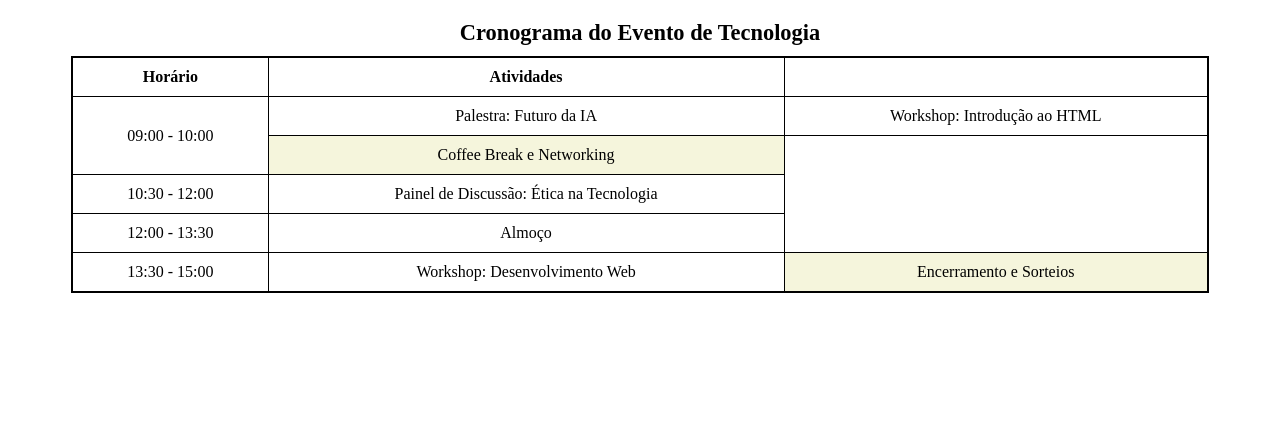
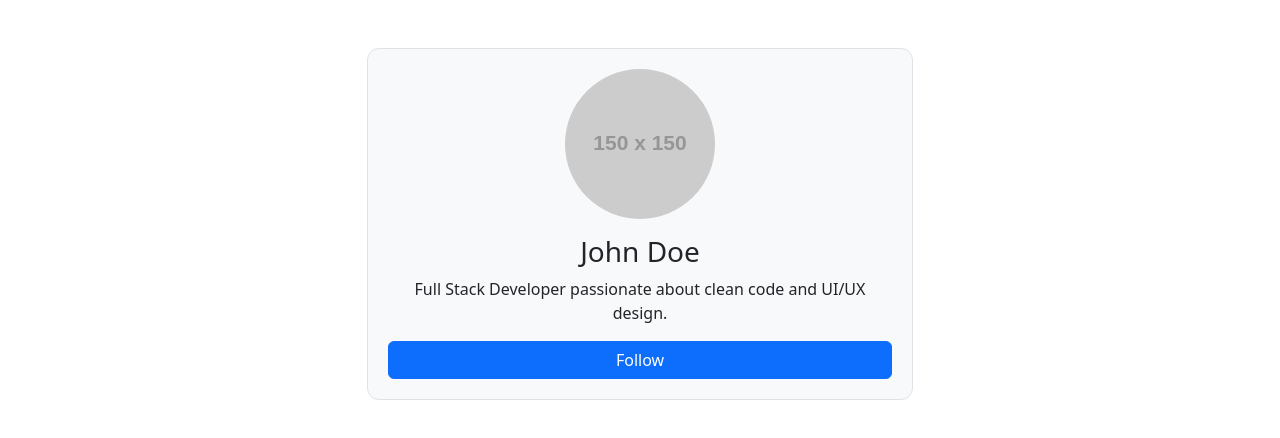
Before and after one commit to webtech-journey/teste-etapa-4-ArthurCRodrigues, a plain HTML site: page index.html in a window 1280 px wide. Drawn offline with nearby package versions, Linux system fonts and the light colour scheme; placeholder pictures from the web are drawn by us.

Commit message:
Update index.html

```diff
--- a/index.html
+++ b/index.html
@@ -1,66 +1,53 @@
 <!DOCTYPE html>
-<html lang="pt-BR">
+<html lang="en">
 <head>
-  <meta charset="UTF-8">
-  <title>Cronograma do Evento</title>
+  <meta charset="UTF-8" />
+  <meta name="viewport" content="width=device-width, initial-scale=1.0" />
+  <title>Profile Card</title>
+
+  <!-- Bootstrap CSS -->
+  <link
+    rel="stylesheet"
+    href="https://cdn.jsdelivr.net/npm/bootstrap@5.3.0/dist/css/bootstrap.min.css"
+  />
+
   <style>
-    table {
-      border: 2px solid #000;
-      border-collapse: collapse;
-      width: 90%;
-      margin: 20px auto;
+    .card-custom {
+      background-color: #f8f9fa;
+      border: 1px solid #dee2e6;
+      padding: 20px;
+      border-radius: 12px;
     }
 
-    th, td {
-      border: 1px solid #000;
-      padding: 10px;
-      text-align: center;
-    }
-
-    caption {
-      font-weight: bold;
-      font-size: 1.4em;
-      margin-bottom: 10px;
-    }
-
-    .destaque {
-      background-color: #f5f5dc;
+    .btn:hover {
+      background-color: #0056b3;
+      color: white;
     }
   </style>
 </head>
 <body>
+  <div class="container mt-5">
+    <div class="row justify-content-center">
+      <div class="col-md-6 d-flex justify-content-center">
+        <div class="card card-custom text-center">
+          <img
+            src="https://via.placeholder.com/150"
+            class="rounded-circle mx-auto mb-3"
+            alt="User profile picture"
+            width="150"
+            height="150"
+          />
+          <h3>John Doe</h3>
+          <p>Full Stack Developer passionate about clean code and UI/UX design.</p>
+          <button class="btn btn-primary" onclick="alert('Followed!')">
+            Follow
+          </button>
+        </div>
+      </div>
+    </div>
+  </div>
 
-  <table>
-    <caption>Cronograma do Evento de Tecnologia</caption>
-    <thead>
-      <tr>
-        <th>Horário</th>
-        <th >Atividades</th>
-      </tr>
-    </thead>
-    <tbody>
-      <tr>
-        <td rowspan="2">09:00 - 10:00</td>
-        <td>Palestra: Futuro da IA</td>
-        <td>Workshop: Introdução ao HTML</td>
-      </tr>
-      <tr>
-        <td  class="destaque">Coffee Break e Networking</td>
-      </tr>
-      <tr>
-        <td>10:30 - 12:00</td>
-        <td >Painel de Discussão: Ética na Tecnologia</td>
-      </tr>
-      <tr>
-        <td>12:00 - 13:30</td>
-        <td >Almoço</td>
-      </tr>
-      <tr>
-        <td rowspan="2">13:30 - 15:00</td>
-        <td>Workshop: Desenvolvimento Web</td>
-        <td  class="destaque">Encerramento e Sorteios</td>
-    </tbody>
-  </table>
-
+  <!-- Bootstrap JS -->
+  <script src="https://cdn.jsdelivr.net/npm/bootstrap@5.3.0/dist/js/bootstrap.bundle.min.js"></script>
 </body>
 </html>
```
